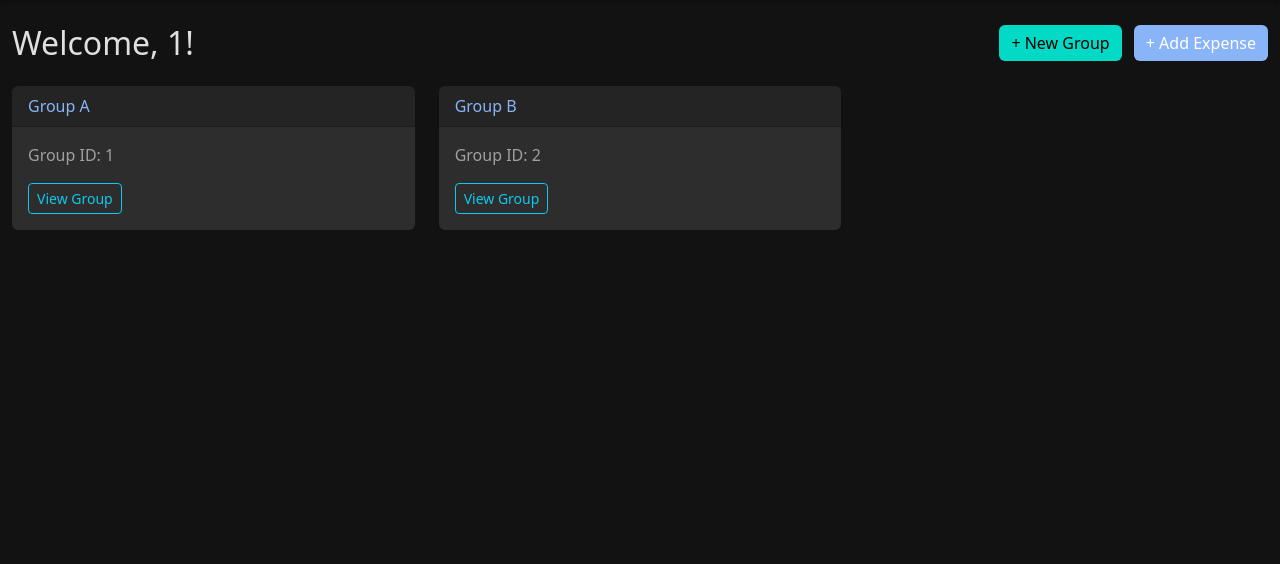
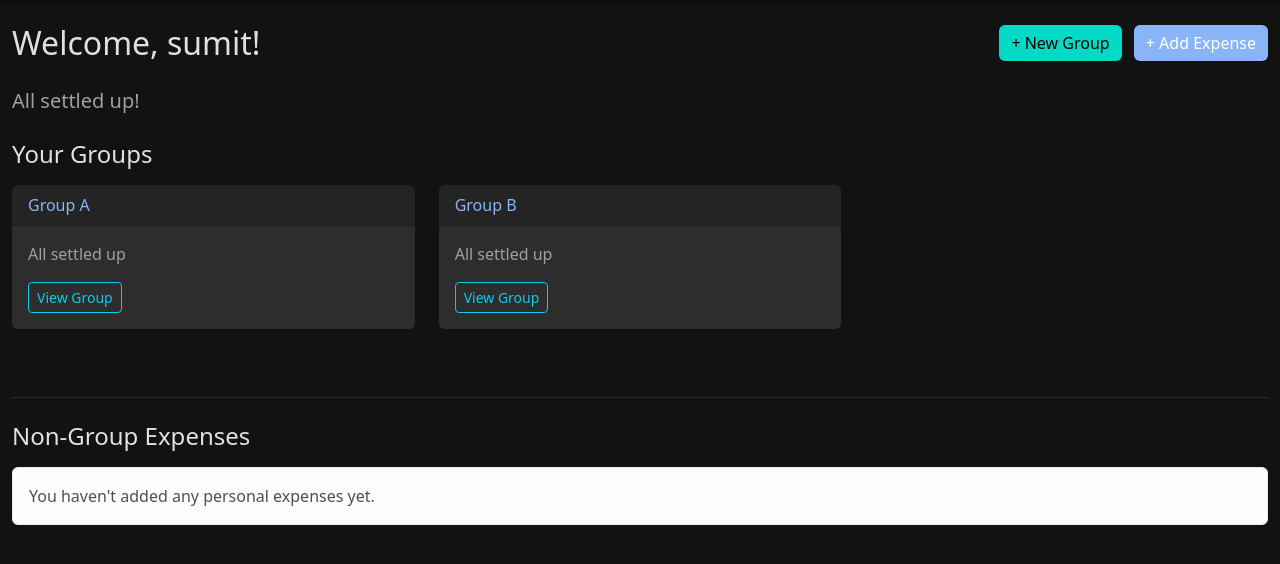
Before and after one commit to Sumitbhamare/splitr, a Flask app: page / in a window 1280 px wide. Shown: the part 64-628 px from the top of the page. Run offline with Flask 3, Linux system fonts and the light colour scheme; a user stored in the database is signed in; data comes from the database, SQL or seed files in the repository.

Commit message:
add personal expense feature

```diff
--- a/app.py
+++ b/app.py
@@ -23,7 +23,7 @@
     with db.engine.connect() as connection:
         return connection.execute(query, params)
 
-# Home Page
+
 @app.route('/')
 @login_required
 def index():
@@ -32,12 +32,32 @@
         return redirect("/login")
 
     user_id = session.get("user_id")
+    user = User.query.get(user_id)
 
-    # Get all groups where the user is a member
-    user = User.query.get(user_id)
-    groups = user.groups  # via backref from group_members table
+    groups = user.groups
 
-    return render_template("index.html", groups=groups)
+    # Calculate overall balance
+    all_splits = ExpenseSplit.query.join(Expense).filter(ExpenseSplit.user_id == user_id).all()
+    net_balance = sum(split.paid_share - split.owed_share for split in all_splits)
+
+    # Per-group balances
+    group_balances = {}
+    for group in groups:
+        group_splits = ExpenseSplit.query \
+            .join(Expense) \
+            .filter(Expense.group_id == group.id, ExpenseSplit.user_id == user_id) \
+            .all()
+
+        balance = sum(split.paid_share - split.owed_share for split in group_splits)
+        group_balances[group.id] = balance
+
+    return render_template(
+        "index.html",
+        groups=groups,
+        net_balance=net_balance,
+        group_balances=group_balances
+    )
+
 
 # Register Route
 @app.route('/register', methods=['GET', 'POST'])
@@ -151,7 +171,7 @@
         flash("Friends successfully invited!", "success")
         return redirect("/")
 
-    return render_template('invite_friends.html', group=group, users=users)
+    return render_template('invite_friends.html', group=group, users=users, members=group.users)
 
 
 @app.route('/group/<int:group_id>')
@@ -165,13 +185,19 @@
         flash("You do not have access to this group.", "danger")
         return redirect("/")
 
-    # List of members
-    members = group.users
-
-    # List of expenses (you may need to adjust depending on your Expense model)
+    # List of expenses
     expenses = Expense.query.filter_by(group_id=group.id).order_by(Expense.timestamp.desc()).all()
 
-    return render_template("group.html", group=group, members=members, expenses=expenses)
+    # Calculate outstanding balance in this group
+    balance = 0.0
+    for expense in expenses:
+        for split in expense.splits:
+            if split.user_id == current_user_id:
+                balance -= split.amount
+        if expense.payer_id == current_user_id:
+            balance += expense.amount
+
+    return render_template("group.html", group=group, expenses=expenses, balance=balance)
 
 
 @app.route("/group/<int:group_id>/add_expense", methods=["GET", "POST"])
@@ -188,7 +214,7 @@
         # Create Expense record
         expense = Expense(description=description, amount=amount, payer_id=payer_id, group_id=group_id)
         db.session.add(expense)
-        db.session.flush()  # to get expense.id before commit
+        db.session.flush()
 
         total_split = 0
         for user in users:
@@ -210,14 +236,45 @@
     return render_template("add_group_expense.html", group=group, users=users)
 
 
-@app.route('/add-expense')
-def add_expense():
-    return redirect("/")
+@app.route("/add_personal_expense", methods=["GET", "POST"])
+def add_personal_expense():
+    current_user_id = session.get("user_id")
+    if not current_user_id:
+        flash("Please log in first.", "danger")
+        return redirect("/login")
 
+    users = User.query.filter(User.id != current_user_id).all()
 
-# @app.route('/groups')
-# def groups():
-#     return redirect("/")
+    if request.method == "POST":
+        description = request.form.get("description")
+        amount = float(request.form.get("amount"))
+        other_user_id = int(request.form.get("other_user_id"))
+        payer_id = current_user_id
+
+        try:
+            payer_share = float(request.form.get("payer_share"))
+            other_share = float(request.form.get("other_share"))
+        except (ValueError, TypeError):
+            flash("Please enter valid share values.", "danger")
+            return redirect(request.url)
+
+        if round(payer_share + other_share, 2) != round(amount, 2):
+            flash("The split amounts must total the expense amount.", "danger")
+            return redirect(request.url)
+
+        # Create personal expense (no group_id)
+        expense = Expense(description=description, amount=amount, payer_id=payer_id, group_id=None)
+        db.session.add(expense)
+        db.session.flush()
+
+        db.session.add(ExpenseSplit(expense_id=expense.id, user_id=payer_id, amount_owed=payer_share))
+        db.session.add(ExpenseSplit(expense_id=expense.id, user_id=other_user_id, amount_owed=other_share))
+
+        db.session.commit()
+        flash("Personal expense added!", "success")
+        return redirect(url_for("dashboard"))
+
+    return render_template("add_personal_expense.html", users=users)
 
 
 # @app.route('/history')
--- a/static/style.css
+++ b/static/style.css
@@ -37,6 +37,18 @@
     min-height: 100vh;
     display: flex;
     flex-direction: column;
+}
+
+.text-danger-custom {
+    color: var(--danger-color) !important;
+}
+
+.text-success-custom {
+    color: var(--success-color) !important;
+}
+
+.text-muted-custom {
+    color: var(--text-secondary) !important;
 }
 
 /* Navbar */
--- a/templates/index.html
+++ b/templates/index.html
@@ -12,7 +12,20 @@
         </div>
     </div>
 
+    <div class="mb-4">
+        {% if net_balance < 0 %}
+            <p class="text-danger fs-5">You owe ₹{{ -net_balance | round(2) }}</p>
+        {% elif net_balance > 0 %}
+        <p class="text-success fs-5">You are owed ₹{{ net_balance | round(2) }}</p>
+        {% else %}
+            <p class="text-muted-custom fs-5">All settled up!</p>
+        {% endif %}
+    </div>
+
+
+    <!-- Group Cards -->
     {% if groups %}
+        <h4 class="mb-3">Your Groups</h4>
         <div class="row">
             {% for group in groups %}
                 <div class="col-md-6 col-lg-4 mb-4">
@@ -21,7 +34,14 @@
                             {{ group.name }}
                         </div>
                         <div class="card-body">
-                            <p class="card-text">Group ID: {{ group.id }}</p>
+                            {% set balance = group_balances.get(group.id, 0) %}
+                            {% if balance < 0 %}
+                                <p class="text-danger-custom">You owe ₹{{ -balance | round(2) }}</p>
+                            {% elif balance > 0 %}
+                                <p class="text-success-custom">You are owed ₹{{ balance | round(2) }}</p>
+                            {% else %}
+                                <p class="text-muted-custom">All settled up</p>
+                            {% endif %}
                             <a href="{{ url_for('group_page', group_id=group.id) }}" class="btn btn-outline-info btn-sm">View Group</a>
                         </div>
                     </div>
@@ -32,5 +52,30 @@
         <div class="alert alert-secondary">You're not part of any groups yet. Create one to get started!</div>
     {% endif %}
 
+    <!-- Personal (Non-Group) Expenses -->
+    <hr class="my-4">
+    <h4 class="mb-3">Non-Group Expenses</h4>
+
+    {% if personal_expenses %}
+        <div class="row">
+            {% for expense in personal_expenses %}
+                <div class="col-md-6 col-lg-4 mb-4">
+                    <div class="card border-secondary">
+                        <div class="card-header bg-secondary text-white">
+                            {{ expense.description }}
+                        </div>
+                        <div class="card-body">
+                            <p class="card-text mb-1">Amount: ₹{{ expense.amount }}</p>
+                            <p class="card-text text-muted small">You are involved in this transaction</p>
+                            <a href="{{ url_for('view_personal_expense', expense_id=expense.id) }}" class="btn btn-outline-secondary btn-sm">View Details</a>
+                        </div>
+                    </div>
+                </div>
+            {% endfor %}
+        </div>
+    {% else %}
+        <div class="alert alert-light">You haven't added any personal expenses yet.</div>
+    {% endif %}
+
 </div>
 {% endblock %}
```
Also changed, not shown: templates/add_personal_expense.html (added, +45 -0 lines), templates/group.html (+9 -8 lines), templates/invite_friends.html (+24 -10 lines).
